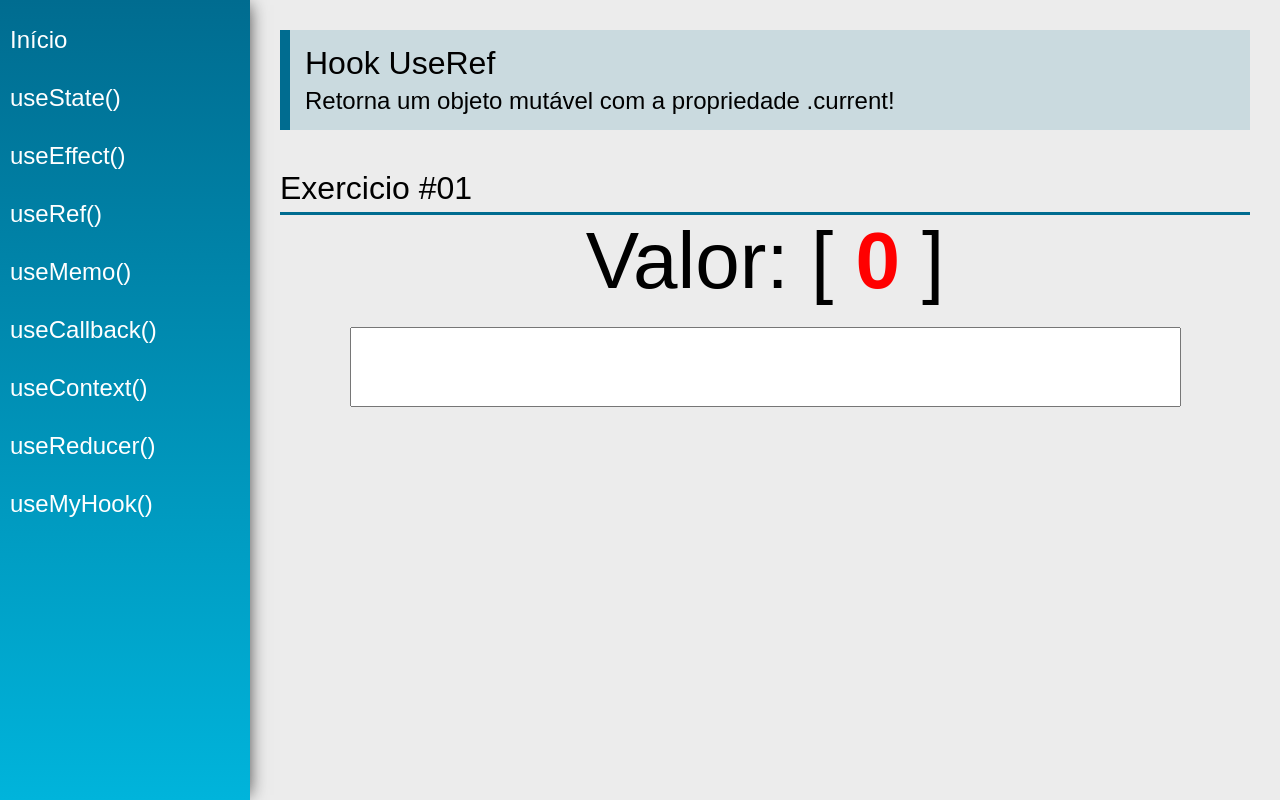
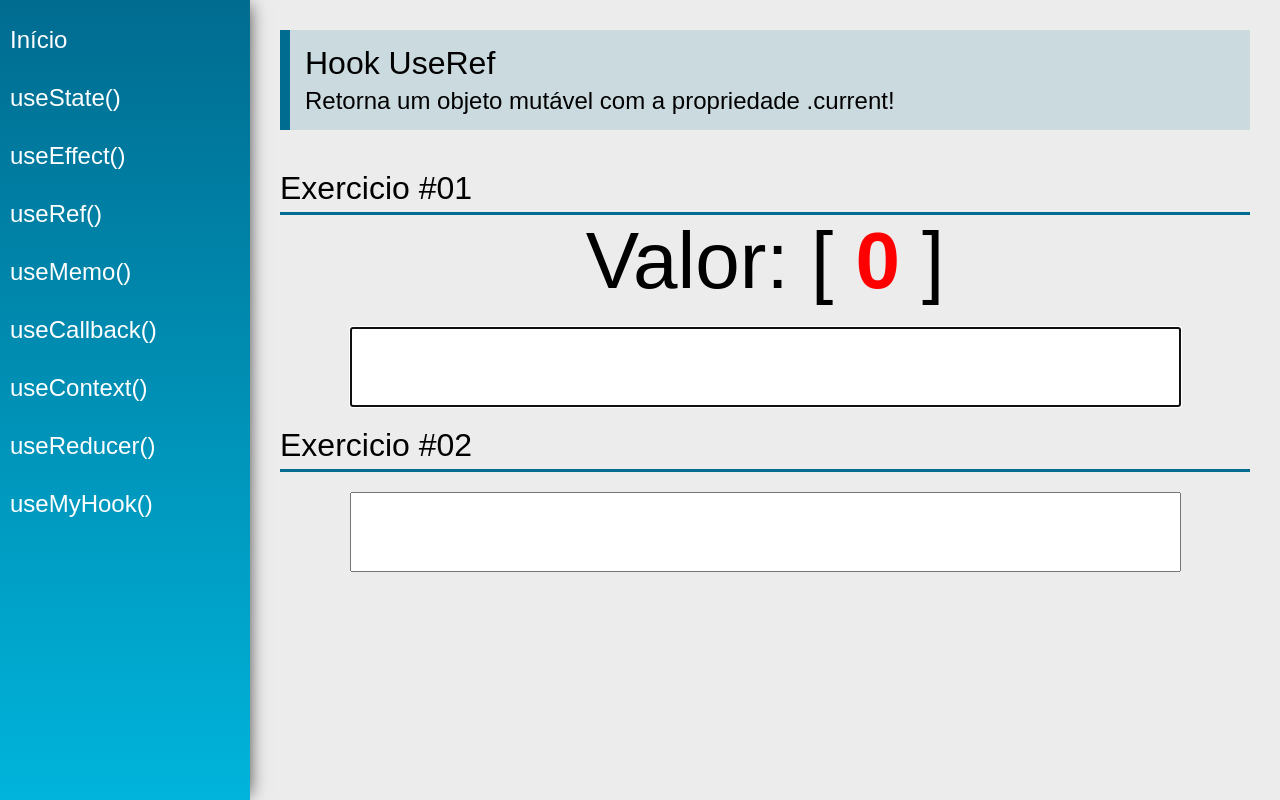
Before and after one commit to mrcomputer2018/hooks, a React (Create React App) app: page /useRef in a window 1280 px wide. Built offline with nearby package versions, Linux system fonts and the light colour scheme.

Commit message:
hooks useRef #02

```diff
--- a/src/views/examples/UseRef.jsx
+++ b/src/views/examples/UseRef.jsx
@@ -2,14 +2,31 @@
 import PageTitle from '../../components/layout/PageTitle'
 import SectionTitle from '../../components/layout/SectionTitle'
 
+const merge = function(s1,s2) {
+    return [...s1].map(function(letra, index) {
+        return `${letra}${s2[index] || ""}`
+    }).join("")
+}
+
 const UseRef = (props) => {
     const [value1,setValue1] = useState("")
+     //*Ex02
+     const [value2, setValue2] = useState('')
     //* Valor vai estar dentroo de .CURRENT
     const count = useRef(0)
+    const myInput1 = useRef(null)
+    const myInput2 = useRef(null)
 
     useEffect(function(){
         count.current = count.current + 1
+        //*Colocando o foco em no input2
+        myInput2.current.focus()
     }, [value1])
+
+    useEffect(function(){
+        count.current = count.current + 1
+        myInput1.current.focus()
+    }, [value2])
 
     return (
         <div className="UseRef">
@@ -21,7 +38,7 @@
             <div className="center">
                 <div>
                     <span className="text">Valor: </span>
-                    <span className="text">{ value1 } [ </span>
+                    <span className="text">{ merge(value1, value2) } [ </span>
                     <span className="text red">{ count.current }</span>
                     <span className="text"> ]</span>
                 </div>
@@ -29,9 +46,15 @@
                 <input
                     type="text"
                     className="input"
+                    ref={ myInput1 }
                     value={ value1 }
                     onChange={ event => setValue1(event.target.value) }
                 />
+            </div>
+            <SectionTitle title="Exercicio #02" />
+            <div className="center">
+                <input type="text" className="input" ref={ myInput2 }
+                    value={ value2 } onChange={ event => setValue2(event.target.value) }/>
             </div>
         </div>
     )
```
